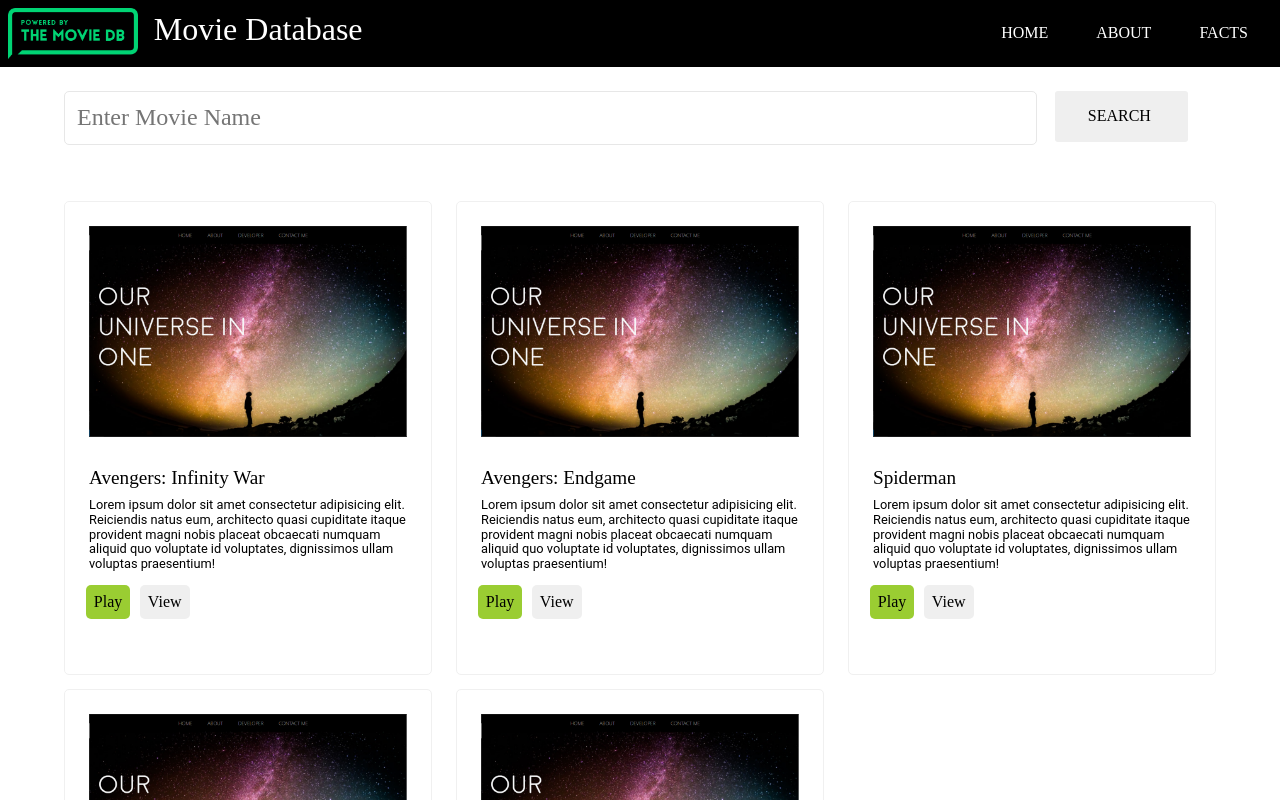
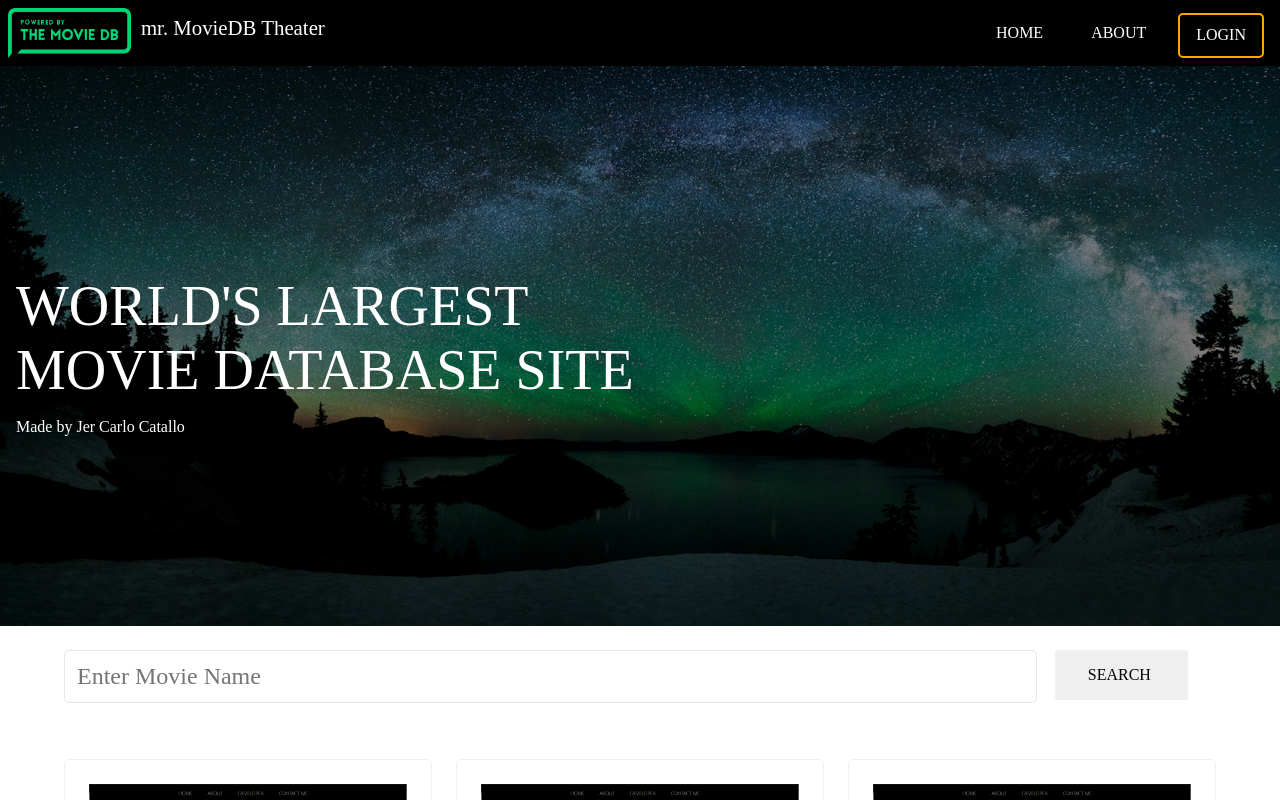
Before and after one commit to rojerthat07/Movie-Database-Site-with-React-JS, a React (Create React App) app: page / in a window 1280 px wide. Shown: the top 800 px of the page. Built offline with nearby package versions, Linux system fonts and the light colour scheme.

Commit message:
header completion and about initialize

```diff
--- a/public/index.html
+++ b/public/index.html
@@ -24,7 +24,7 @@
       work correctly both with client-side routing and a non-root public URL.
       Learn how to configure a non-root public URL by running `npm run build`.
     -->
-    <title>Movie Database - World's Largest Movie Database Site</title>
+    <title>mr. MovieDB Theater - World's Largest Movie Database Site</title>
   </head>
   <body>
     <noscript>You need to enable JavaScript to run this app.</noscript>
--- a/src/App.js
+++ b/src/App.js
@@ -2,11 +2,14 @@
 //Styles
 import './main.scss'
 //Components
+import MovieRow from './components/MovieRow'
+//layout
 import Navigation from './components/Navigation'
-import MovieRow from './components/MovieRow'
 import Footer from './components/Footer'
-//Images
-import placeholderImage from './images/universe-site-photo-1.png'
+import Header from './components/Header'
+//pages
+import About from './components/About'
+
 
 class App extends Component {
 
@@ -16,31 +19,31 @@
     const movies = [
       {
       id: 0,
-      poster_src: {placeholderImage},
+      poster_src: '',
       title:"Avengers: Infinity War",
       overview: "Lorem ipsum dolor sit amet consectetur adipisicing elit. Reiciendis natus eum, architecto quasi cupiditate itaque provident magni nobis placeat obcaecati numquam aliquid quo voluptate id voluptates, dignissimos ullam voluptas praesentium!"
       },
       {
         id: 1,
-        poster_src: {placeholderImage},
+        poster_src: '',
         title:"Avengers: Endgame",
         overview: "Lorem ipsum dolor sit amet consectetur adipisicing elit. Reiciendis natus eum, architecto quasi cupiditate itaque provident magni nobis placeat obcaecati numquam aliquid quo voluptate id voluptates, dignissimos ullam voluptas praesentium!"
         },
         {
           id: 2,
-          poster_src: {placeholderImage},
+          poster_src: '',
           title:"Spiderman",
           overview:"Lorem ipsum dolor sit amet consectetur adipisicing elit. Reiciendis natus eum, architecto quasi cupiditate itaque provident magni nobis placeat obcaecati numquam aliquid quo voluptate id voluptates, dignissimos ullam voluptas praesentium!"
           },
           {
             id: 3,
-            poster_src: {placeholderImage},
+            poster_src:'',
             title:"Superman",
             overview:"Lorem ipsum dolor sit amet consectetur adipisicing elit. Reiciendis natus eum, architecto quasi cupiditate itaque provident magni nobis placeat obcaecati numquam aliquid quo voluptate id voluptates, dignissimos ullam voluptas praesentium!"
             },
             {
               id: 4,
-              poster_src: {placeholderImage},
+              poster_src: '',
               title:"Justice League",
               overview: "Lorem ipsum dolor sit amet consectetur adipisicing elit. Reiciendis natus eum, architecto quasi cupiditate itaque provident magni nobis placeat obcaecati numquam aliquid quo voluptate id voluptates, dignissimos ullam voluptas praesentium!"
               }
@@ -64,7 +67,7 @@
     return (
       <div>
         <Navigation />
-
+      <Header />
 
 
 
@@ -80,7 +83,7 @@
         </div>
         <Footer />
 
-
+      <About />
 
       </div>
     )
--- /dev/null
+++ b/src/components/About.js
@@ -0,0 +1,15 @@
+import React from 'react'
+import siteLogo from '../images/tmdb.png'
+
+function About() {
+    return (
+        <div className="about">
+            <h1>ABOUT</h1>
+            <h3>mr. MovieDB Theater</h3>
+            <img src={siteLogo} alt=""/>
+            <p>Lorem ipsum dolor sit amet consectetur adipisicing elit. Facere aut eos placeat iure voluptas eaque asperiores aspernatur nam. Voluptatem dignissimos aliquid error nam rerum, ullam, in fuga inventore ex, quisquam optio repudiandae recusandae. Voluptas libero incidunt quasi ad, in, earum ipsa mollitia deserunt doloremque sint tempora rem perspiciatis quaerat laborum.</p>
+        </div>
+    )
+}
+
+export default About
--- /dev/null
+++ b/src/components/Header.js
@@ -0,0 +1,22 @@
+import React from 'react'
+import headerbg from '../images/headerbg.jpg'
+
+function Header() {
+    return (
+        <div className="header" style={headerStyle}>
+            <div className="header__information">
+            <div className="header__title">World's Largest Movie Database Site</div>
+            <div className="header__text">Made by Jer Carlo Catallo</div>
+            </div>
+
+        </div>
+    )
+}
+
+
+const headerStyle ={
+    background:`linear-gradient(rgba(0, 0, 0,0.5),rgba(0, 0, 0,0.5)),url(${headerbg})`,
+    backgroundSize:'cover'
+}
+
+export default Header
--- a/src/components/Navigation.js
+++ b/src/components/Navigation.js
@@ -7,7 +7,7 @@
             <div className="navigation">
 
             <div className="navigation__brand">
-              <img className="navigation__image" src={brand} alt=""/>  <p>Movie Database</p>
+              <img className="navigation__image" src={brand} alt=""/>  <p>mr. MovieDB Theater</p>
 
             </div>
 
@@ -19,8 +19,9 @@
                     <div className="navigation__item">
                        <a href="/public/index.html" className="navigation__link">ABOUT</a>
                     </div>
-                    <div className="navigation__item">
-                       <a href="/public/index.html" className="navigation__link">FACTS</a>
+
+                    <div className="navigation__item navigation__item--login">
+                       <a href="/public/index.html" className="navigation__link ">LOGIN</a>
                     </div>
                 </div>
 
--- a/src/styles/3-layout/_3-layout.scss
+++ b/src/styles/3-layout/_3-layout.scss
@@ -1,2 +1,3 @@
 @import './footer';
 @import './navigation';
+@import './header';
--- /dev/null
+++ b/src/styles/3-layout/_header.scss
@@ -0,0 +1,44 @@
+.header{
+    height: 70vh;
+    position: relative;
+    display: grid;
+    text-align: left;
+    @include tablet{
+        justify-content: center;
+        align-content: center;
+        text-align: center;
+    }
+
+    .header__information{
+        padding:1em;
+        margin-top: 15%;
+        width:50%;
+        @include laptop{
+            margin-top: 12%;
+        }
+        @include mini-laptop{
+            margin-top: 0;
+            width: 80%;
+            margin: auto;
+        }
+        .header__title{
+            font-family: font("font4");
+            color:#ffffff;
+            font-size: 3.5em;
+            text-transform: uppercase;
+            @include tablet{
+                font-size: 2.5em;
+            }
+        }
+        .header__text{
+            margin:1em 0;
+            font-family: font("font1");
+            color: #ffffff;
+            @include tablet{
+                font-size: .9em;
+            }
+        }
+    }
+
+
+}
--- a/src/styles/3-layout/_navigation.scss
+++ b/src/styles/3-layout/_navigation.scss
@@ -2,6 +2,9 @@
     display: flex;
     background-color: black;
     padding:.5em;
+    position: sticky;
+    top:0;
+    z-index: 2;
 
     @include laptop{
         display: grid;
@@ -19,9 +22,9 @@
             text-align: center;
         }
         p{
-            margin: 0;
+            margin: .3em 0 0 0;
             padding: .1em .5em;
-            font-size: 2em;
+            font-size: 1.3em;
             display: inline-block;
             color: white;
 
@@ -34,15 +37,15 @@
 
     }
     .navigation__list{
-        margin-left: auto;
+        margin: .3em 0 0 auto;
         @include laptop{
-         margin: auto;
+         margin: 1em auto 0 auto;
 
         }
         .navigation__item{
             color:white;
             float: left;
-            padding:1em 1em;
+            padding:.7em 1em;
             margin:0 .5em;
             cursor: pointer;
             transition: .5s;
@@ -56,6 +59,14 @@
                 text-decoration: none;
             }
         }
+
+        .navigation__item--login{
+            border: 2px solid orange;
+            &:hover{
+                background-color: orange;
+                color:black;
+            }
+        }
     }
 
 }
--- a/src/styles/5-templates/_5-templates.scss
+++ b/src/styles/5-templates/_5-templates.scss
@@ -1,2 +1,3 @@
 @import 'movies';
 @import 'searchBar';
+@import 'about';
--- /dev/null
+++ b/src/styles/5-templates/_about.scss
@@ -0,0 +1,5 @@
+.about{
+    text-align: center;
+    width: 90%;
+    margin: auto;
+}
```
Also changed, not shown: src/images/headerbg.jpg (added).
